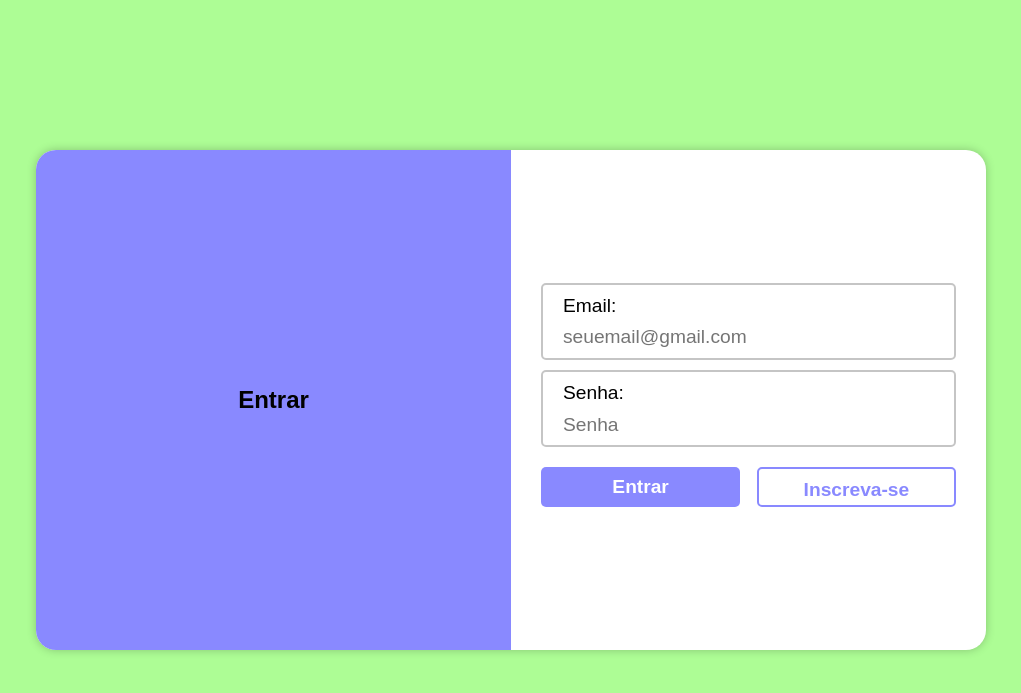
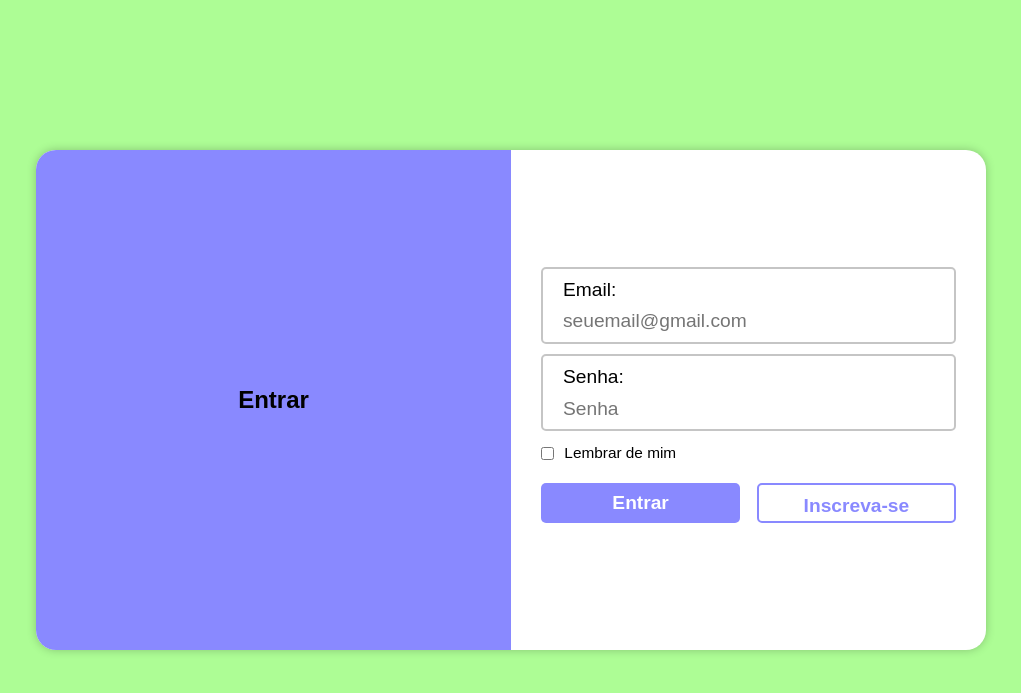
Before and after one commit to Luzatti-alt/Mundo_senai, a Flask app: page /login in a window 1280 px wide. Shown: the top 693 px of the page, without its empty margins (129-1150 px from the left). Run offline with Flask 3, Linux system fonts and the light colour scheme.

Commit message:
pequena alteração no design

```diff
--- a/site/website/__init__.py
+++ b/site/website/__init__.py
@@ -27,6 +27,7 @@ def create_app():
     create_database(app)
 
     login_manager = LoginManager()
+    login_manager.session_protection = "basic"
     login_manager.login_view = 'auth.login'
     login_manager.init_app(app)
 
--- a/site/website/auth.py
+++ b/site/website/auth.py
@@ -1,22 +1,26 @@
 from flask import Blueprint, render_template, request, redirect, url_for, flash
 from flask_login import login_user, login_required, logout_user, current_user
 from werkzeug.security import generate_password_hash, check_password_hash
+from werkzeug.exceptions import BadRequestKeyError
 from . import db
 from .models import User
 
 auth = Blueprint('auth', __name__)
 
 
+# FAZER COM QUE LOGIN E SIGN-UP SEJAM INACESSIVEIS CASO O USUARIO JA ESTEJA LOGADO
 @auth.route('/login', methods=['GET', 'POST'])
 def login():
     if request.method == 'POST':
-        email = request.form['email']
-        senha = request.form['senha']
+        email = request.form.get('email')
+        senha = request.form.get('senha')
+        lembrar = request.form.get('lembrar') == 'on'
 
         user = User.query.filter_by(email=email).first()
         if user and check_password_hash(user.senha, senha):
             flash('Logado com uscesso!', category='success')
-            login_user(user, remember=True)
+            # LEMBRAR DE MIM NÃO FUNCIONANDO, CONSERTAR DEPOIS
+            login_user(user, remember=lembrar)
             return redirect(url_for('views.home'))
 
     flash('Email ou senha incorreto, tente novamente!', category='error')
@@ -32,10 +36,10 @@ def logout():
 @auth.route('/sign-up', methods=['GET', 'POST'])
 def sign_up():
     if request.method == 'POST':
-        nome = request.form['nome']
-        email = request.form['email']
-        senha1 = request.form['senha1']
-        senha2 = request.form['senha2']
+        nome = request.form.get('nome')
+        email = request.form.get('email')
+        senha1 = request.form.get('senha1')
+        senha2 = request.form.get('senha2')
 
         user = User.query.filter_by(email=email).first()
         if user:
@@ -63,8 +67,7 @@ def sign_up():
             new_user = User(nome=nome, email=email, senha=generate_password_hash(senha1))
             db.session.add(new_user)
             db.session.commit()
-            login_user(new_user, remember=True)
             flash('Conta criada com sucesso!', category='success')
-            return redirect(url_for('views.home'))
+            return redirect(url_for('auth.login'))
 
     return render_template('sign-up.html', user=current_user)
--- a/site/website/static/login.css
+++ b/site/website/static/login.css
@@ -73,13 +73,18 @@ div#content{
 }
 form{
     padding: 0px 20px;
-    width: 100%
+    width: 100%;
+    transform: translate(0%, 10%);
 }
 div.campo{
     border: 2px solid rgba(0, 0, 0, 0.226);
     border-radius: 5px;
     margin: 10px 0px;
-    padding: 10px 20px;
+    padding: 5px 10px;
+}
+.checkbox *{
+    vertical-align: middle;
+    margin-right: 5px;
 }
 #botoes > .botao{
     display: block;
@@ -125,7 +130,7 @@ form label{
 }
 .campo input{
     height: 1.1em;
-    margin-top: 10px;
+    margin-top: 5px;
     border-style: none;
     display: block;
     outline: none;
--- a/site/website/static/mediaquery.css
+++ b/site/website/static/mediaquery.css
@@ -26,6 +26,15 @@ Telas Grandes: acima de 1200px
         font-size: 1em;
         height: 100%;
     }
+    form{
+        transform: translate(0%, 0%);
+    }
+    div.campo{
+    padding: 10px 20px;
+    }
+    .campo input{
+        margin-top: 10px;
+    }
     form input{
         font-size: 1em;
     }
@@ -50,6 +59,15 @@ Telas Grandes: acima de 1200px
         font-size: 1.2em;
         height: 100%;
     }
+    form{
+        transform: translate(0%, 0%);
+    }
+    div.campo{
+        padding: 10px 20px;
+    }
+    .campo input{
+        margin-top: 10px;
+    }
     form input{
         font-size: 1em;
     }
--- a/site/website/templates/login.html
+++ b/site/website/templates/login.html
@@ -27,6 +27,10 @@
                             <label for="isenha">Senha:</label>
                             <input name="senha" type="password" id="isenha"  placeholder="Senha" autocomplete="current-password" required minlength="8" required maxlength="50">
                         </div>
+                        <div class="checkbox">
+                            <input name="lembrar" type="checkbox" id="icheck">
+                            <label for="icheck" style="font-size: 0.8em;">Lembrar de mim</label>
+                        </div>
                         <div id="botoes">
                             <input type="submit" class="botao" value="Entrar">
                             <a href="{{ url_for('auth.sign_up') }}" class="botao">Inscreva-se</a>
```
